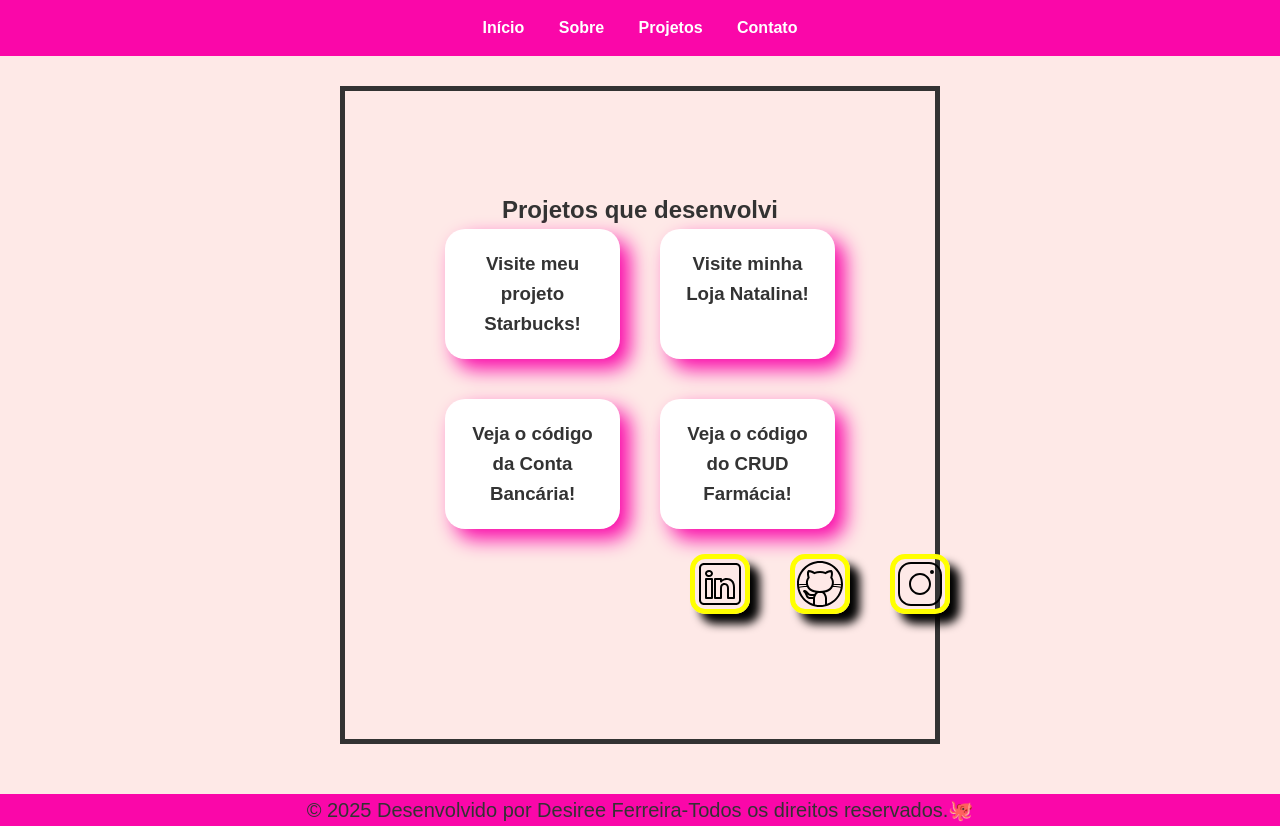
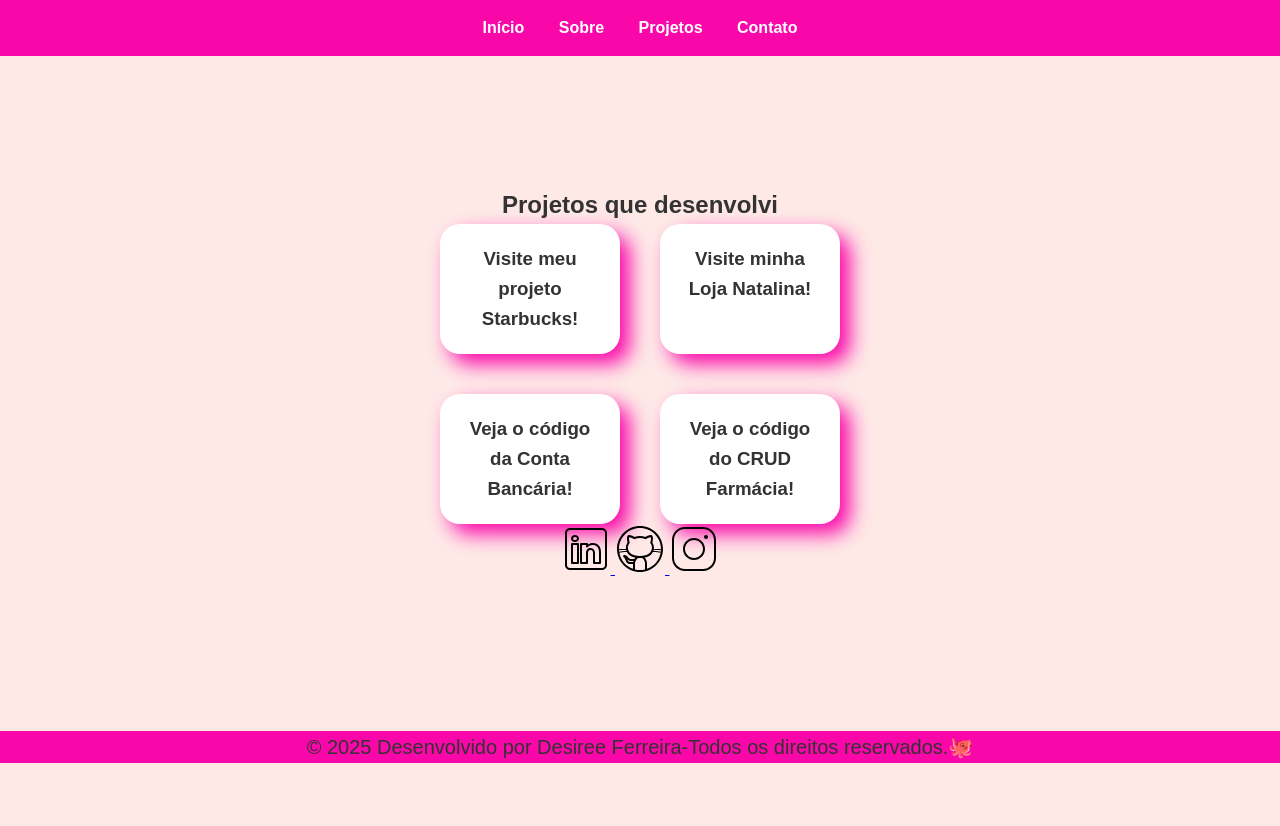
Before and after one commit to desireeferreira/portfolio, a plain HTML site: page projetos.html in a window 1280 px wide. After the commit the page ends 800 px from the top, so only its background shows below. Drawn offline with Linux system fonts and the light colour scheme.

Commit message:
correções

```diff
--- a/css/style.css
+++ b/css/style.css
@@ -119,8 +119,9 @@ nav ul li a{
     text-align: center;
     justify-content: center;
     max-width: 600px;
-    border: #333 5px solid;
+    /* border: #333 5px solid; */
 }
+
 #capa {
         display: grid;
         grid-template-columns: repeat(2, 1fr);
@@ -181,15 +182,16 @@ nav ul li a{
     /* padding: 10%; */
     box-shadow: 10px 10px 10px black;
     transition: transform 0.3s ease;
-    border: yellow 5px solid;
+    /* border: yellow 5px solid;  */
 }
 .redes-sociais img{
     display: block;
     height: auto;
     border-radius: 50%;
-    border: green 10px solid; }
+    /* border: green 10px solid; } */
     /* object-fit: cover;
     object-position: center;    */
+}
 
 footer{
     text-align: center;
@@ -197,7 +199,6 @@ footer{
     height: 15px;
     width: 100%;
     margin: 0 auto;
-
     }
     footer p{
         font-size: 20px;
--- a/projetos.html
+++ b/projetos.html
@@ -48,7 +48,7 @@
             <h1>Veja o código do CRUD Farmácia!</h1>
         </a>
     </section>
-    <section id="redes-sociais">
+    <section id="redes-sociais-projetos">
         <a href="https://www.linkedin.com/in/desiree-ferreira-4b1b3b1b1/">
             <img src="Assets/img/linkedin.svg" alt="LinkedIn" width="50px">
         </a>
```
